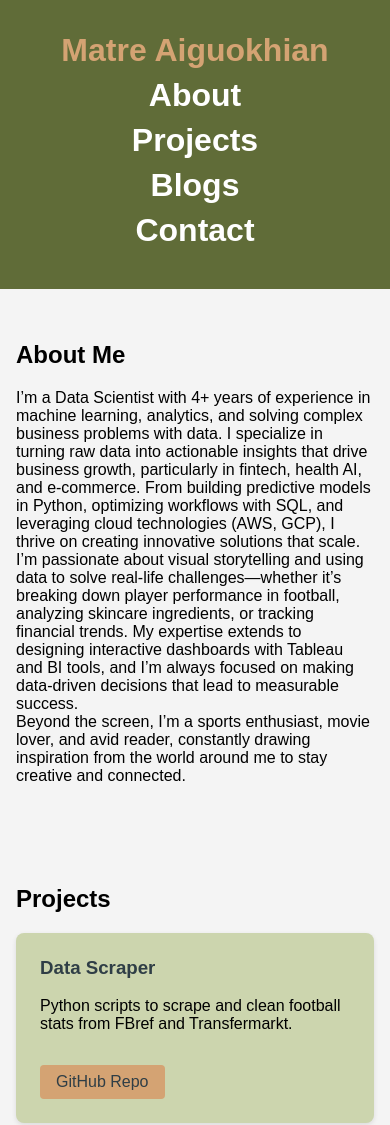
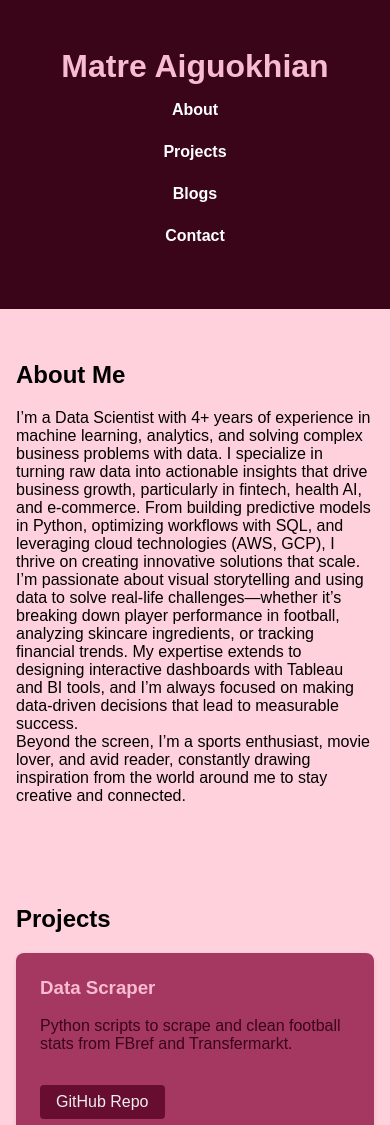
Before and after one commit to Matre5/Matre5.github.io, a plain HTML site: page index.html in a window 390 px wide. Shown: the top 1125 px of the page. Drawn offline with Linux system fonts and the light colour scheme.

Commit message:
Update index.html

```diff
--- a/index.html
+++ b/index.html
@@ -5,20 +5,21 @@
   <meta name="viewport" content="width=device-width, initial-scale=1.0" />
   <title>Matre I Aiguokhian</title>
   <style>
-    body { font-family: Arial, sans-serif; margin: 0; padding: 0; background: #f4f4f4; }
-    header { background: #606c38; color: #d4a373; padding: 2rem 1rem; text-align: center; }
+    body { font-family: Arial, sans-serif; margin: 0; padding: 0; background: #FFD1DC ; }
+    header { background: #3A0519; color: #F8BBD0 ; padding: 3rem 1rem; text-align: center; }
     header h1 { margin: 0; font-size: 2.5rem; }
     nav a { color: white; margin: 0 1rem; text-decoration: none; font-weight: bold; }
     section { padding: 4rem 1rem; max-width: 800px; margin: auto; }
     .projects { display: grid; grid-template-columns: 1fr 1fr; gap: 1rem; }
-    .card { background: #ccd5ae; border-radius: 8px; padding: 1.5rem; box-shadow: 0 2px 5px rgba(0,0,0,0.1); }
-    .card h3 { margin-top: 0; color: #2f3e46; }
-    footer { background: #333; color: #eee; text-align: center; padding: 1rem; }
-    .btn { display: inline-block; margin-top: 1rem; padding: 0.5rem 1rem; background: #d4a373; color: #2f3e46; border-radius: 4px; text-decoration: none; }
+    .card { background: #A53860; border-radius: 8px; padding: 1.5rem; box-shadow: 0 2px 5px rgba(0,0,0,0.1); }
+    .card h3 { margin-top: 0; color: #F8BBD0; }
+    .card p {color: #3A0519; }
+    footer { background: #3A0519; color: #eee; text-align: center; padding: 1rem; }
+    .btn { display: inline-block; margin-top: 1rem; padding: 0.5rem 1rem; background: #670D2F; color: #eee; border-radius: 4px; text-decoration: none; }
 
     @media (max-width: 600px) {
         header h1 { font-size: 2rem; }
-        nav a { display: block; margin: 0.5rem 0; }
+        nav a { display: block; margin: 0.5rem 0; padding: 0.5rem 0;}
         .projects { grid-template-columns: 1fr; }
         .blogs { grid-template-columns: 1fr; }
         section { padding: 2rem 1rem; }
@@ -28,7 +29,7 @@
 </head>
 <body>
   <header>
-    <h1>Matre Aiguokhian</n><nav><a href="#about">About</a><a href="#projects">Projects</a><a href="#blogs">Blogs</a><a href="#contact">Contact</a></nav>
+    <h1>Matre Aiguokhian</h1><nav><a href="#about">About</a><a href="#projects">Projects</a><a href="#blogs">Blogs</a><a href="#contact">Contact</a></nav>
   </header>
 
   <section id="about">
@@ -78,7 +79,7 @@ Beyond the screen, I’m a sports enthusiast, movie lover, and avid reader, cons
       <div class="card">
         <h3>Customer Segmentation Analysis</h3>
         <p>A Tableau dashboard that visualizes the financial performance of a fitness gym, tracking revenue, expenses, and member statistics.</p>
-        <a class="btn" href="https://public.tableau.com/views/FitnessGym_FinanceReport2023/Dashboard1?:language=en-US&:sid=&:redirect=auth&:display_count=n&:origin=viz_share_link">GitHub Repo</a>
+        <a class="btn" href="https://public.tableau.com/views/FitnessGym_FinanceReport2023/Dashboard1?:language=en-US&:sid=&:redirect=auth&:display_count=n&:origin=viz_share_link">View Dashboard</a>
       </div>
     </div>
   </section>
```
